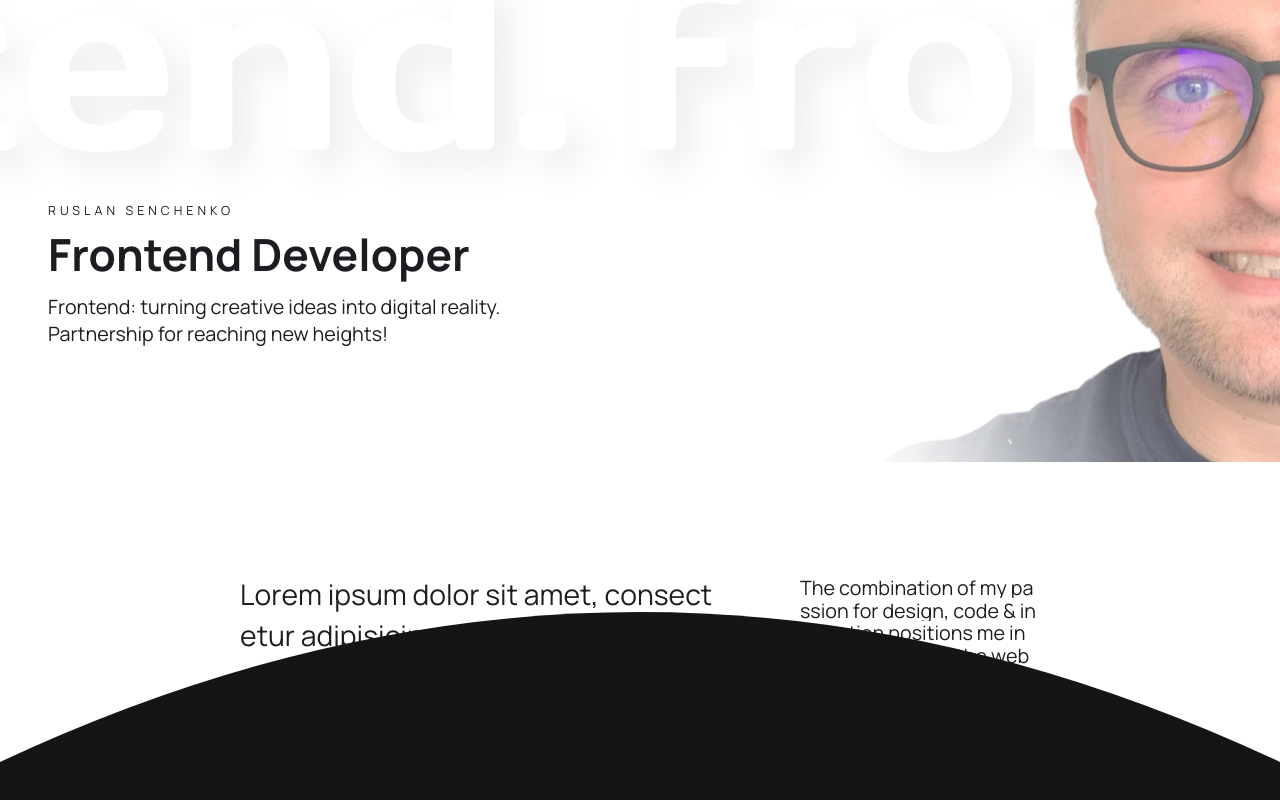
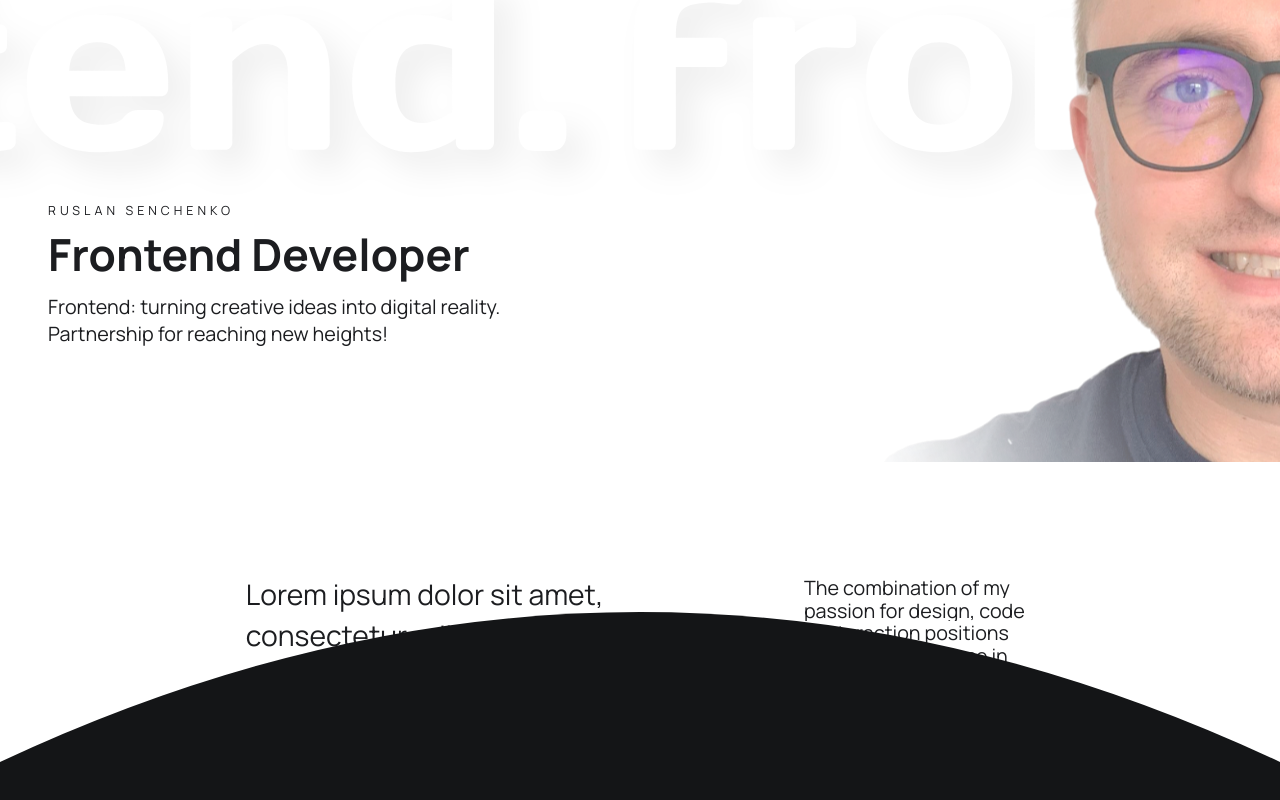
Before and after one commit to ssenick/ssenick-portfolio, a React (Vite) app: page / in a window 1280 px wide. Shown: the part 338-1138 px from the top of the page. Built offline with nearby package versions, Linux system fonts and the light colour scheme.

Commit message:
changed duration in textMaskAnimation

```diff
--- a/src/components/TextMaskAnimated/TextMaskAnimated.tsx
+++ b/src/components/TextMaskAnimated/TextMaskAnimated.tsx
@@ -28,7 +28,7 @@ const TextMaskAnimated = memo((props: TextMaskAnimatedProps) => {
       size = 'regular',
       fontWeight = 'normal',
    } = props;
-   const splitText = useMemo(() => children.split(''), [children]);
+   const splitText = useMemo(() => children.split(' '), [children]);
 
    const containerRef = useRef<HTMLDivElement | null>(null);
    const isInView = useInView(containerRef, { once, margin });
@@ -38,21 +38,17 @@ const TextMaskAnimated = memo((props: TextMaskAnimatedProps) => {
          className={classNames(cls.TextMaskAnimated, {}, [className, cls[size], cls[fontWeight]])}
          ref={containerRef}
       >
-         {splitText.map((char, index) =>
-            char === ' ' ? (
-               ' '
-            ) : (
+         {splitText.map((char, index) => (
             <span key={index + char} className={cls.letter}>
                <motion.span
                   custom={index}
                   {...animatePattern(textMaskAnimation)}
                   animate={isInView ? 'animate' : ''}
                >
-                     {char}
+                  &nbsp;{char}
                </motion.span>
             </span>
-            ),
-         )}
+         ))}
       </p>
    );
 });
--- a/src/const/animate.ts
+++ b/src/const/animate.ts
@@ -17,7 +17,7 @@ export const textMaskAnimation = {
 
    animate: (i: number) => ({
       y: '0',
-      transition: { duration: 0.5, ease: [0.33, 1, 0.68, 1], delay: 0.003 * i },
+      transition: { duration: 0.3, ease: [0.33, 1, 0.68, 1], delay: 0.03 * i },
    }),
 };
 
```
Lines whose indentation alone changed are shown as unchanged.
